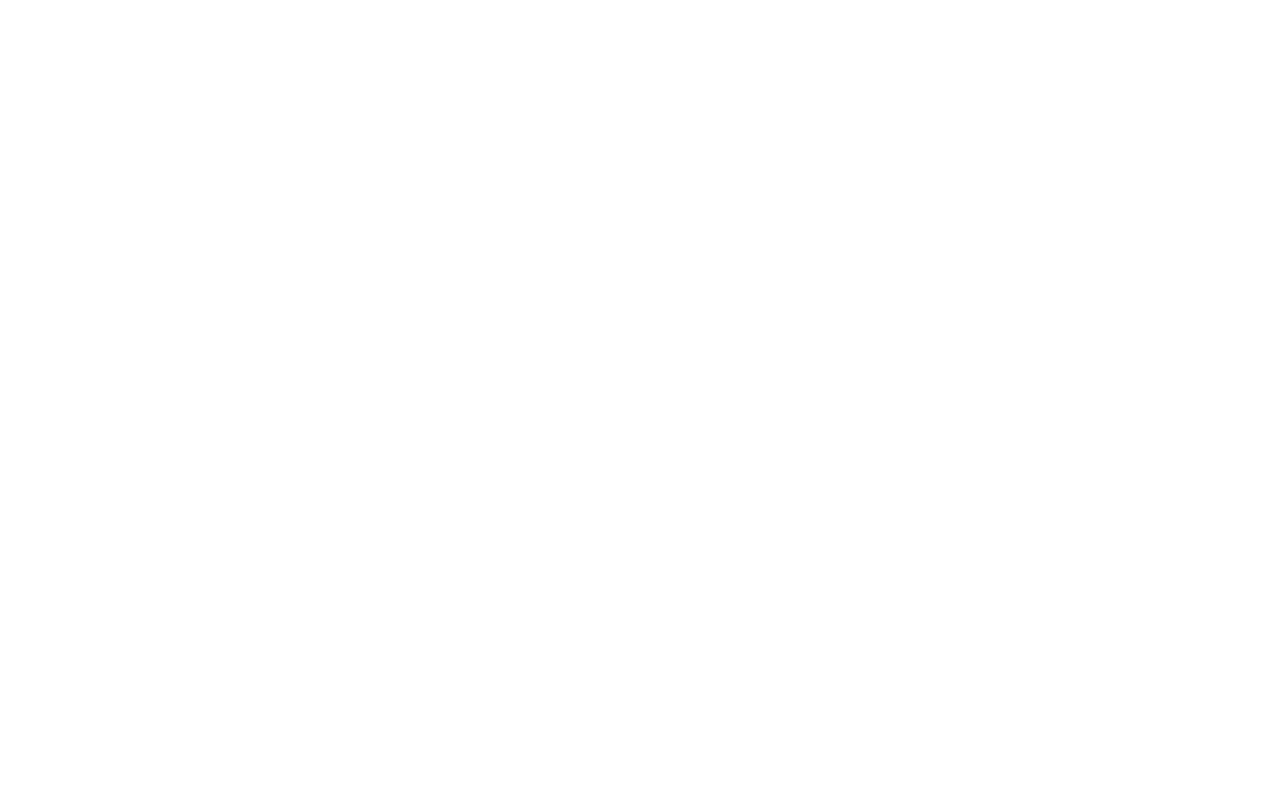
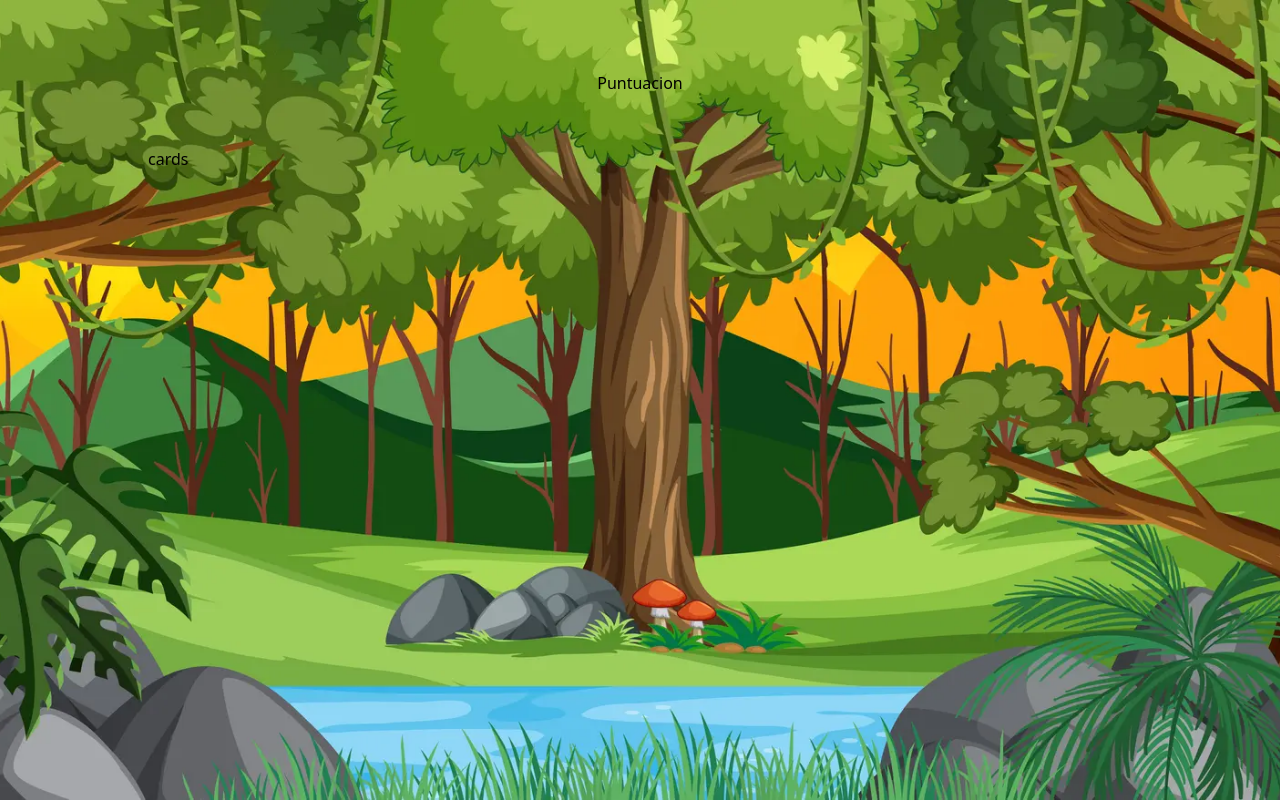
Before and after one commit to javierbasualdo/memory, a Vue app: page / in a window 1280 px wide. Built offline with nearby package versions, Linux system fonts and the light colour scheme.

Commit message:
add board component
- Background image
- BoardGame component

```diff
--- a/src/App.vue
+++ b/src/App.vue
@@ -1,17 +1,7 @@
-<script setup>
-
-</script>
-
 <template>
-  <header>
-
-  </header>
-
-  <main>
-
-  </main>
+  <BoardGame/>
 </template>
 
-<style scoped>
-
-</style>
+<script setup>
+import BoardGame from '@/components/BoardGame.vue'
+</script>
--- a/src/assets/style.css
+++ b/src/assets/style.css
@@ -1,3 +1,9 @@
 @tailwind base;
 @tailwind components;
 @tailwind utilities;
+
+body {
+    background-image: url('@/assets/jungle-background.webp');
+    background-size: cover;
+    background-position: center;
+}
--- /dev/null
+++ b/src/components/BoardGame.vue
@@ -0,0 +1,11 @@
+<template>
+    <main class="h-screen max-w-screen-lg mx-auto grid grid-cols-1 grid-rows-1 p-5">
+        <div class="grid grid-rows-6">
+            <section class="row-span-1 grid place-content-center"><div>Puntuacion</div></section>
+            <section class="row-span-5 grid grid-cols-3 grid-rows-6 gap-2 md:grid-cols-6 md:grid-rows-3 md:gap-4">cards</section>
+        </div>
+    </main>
+</template>
+
+<script setup>
+</script>
```
Also changed, not shown: src/assets/jungle-background.webp (added).
